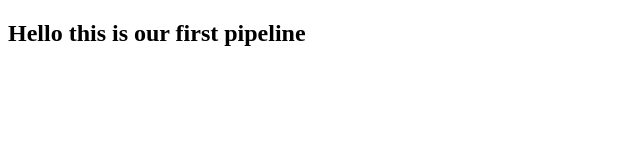
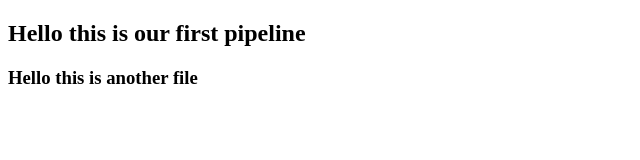
Before and after one commit to aaqibsk/basic-html, a plain HTML site: page index.html in a window 1280 px wide. Shown: the whole page, without its empty margins (0-640 px from the left). Drawn offline with Linux system fonts and the light colour scheme.

Commit message:
this is second comment

```diff
--- a/index.html
+++ b/index.html
@@ -8,5 +8,6 @@
 </head>
 <body>
     <h2>Hello this is our first pipeline</h2>
+    <h3>Hello this is another file</h3>
 </body>
 </html>
```
